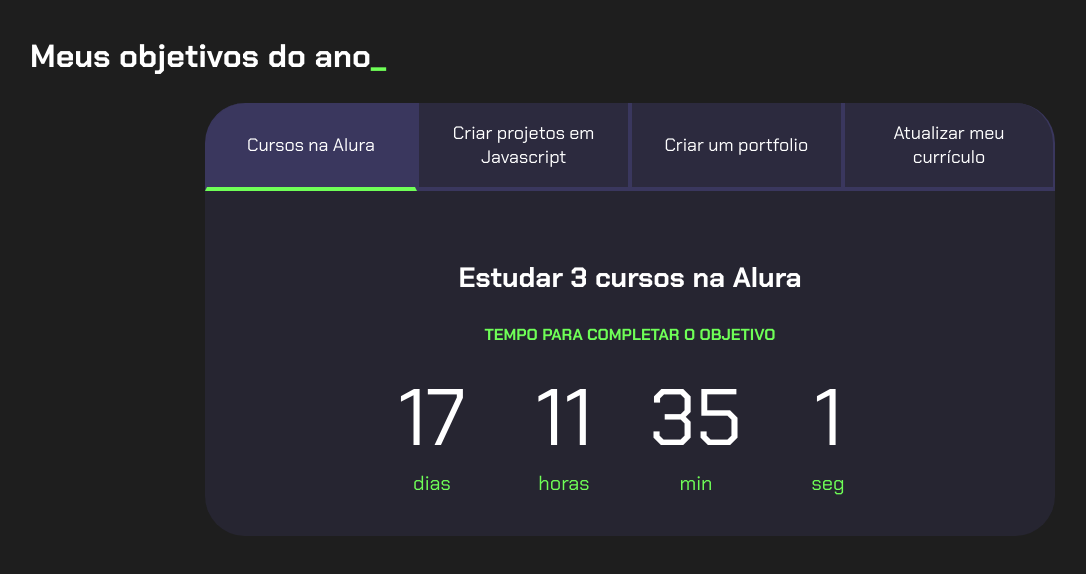
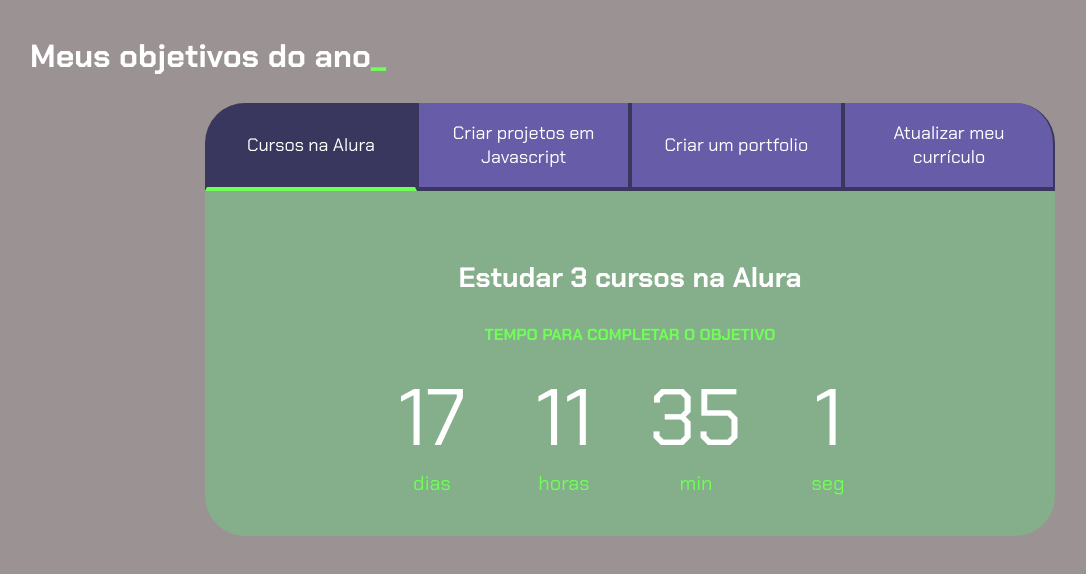
Before and after one commit to calvaosupremo/Agenda-D-gital, a plain HTML site: page index.html in a window 1280 px wide. Shown: the whole page, without its empty margins (10-1096 px from the left). Drawn offline with Linux system fonts and the light colour scheme.

Commit message:
Update style.css

```diff
--- a/style.css
+++ b/style.css
@@ -1,12 +1,12 @@
 @import url('https://fonts.googleapis.com/css2?family=Chakra+Petch:wght@400;700&display=swap');
 
 :root {
-    --cor-de-fundo: #1E1E1E;
+    --cor-de-fundo: #9b9393;
     --verde: #6FFF57;
     --branco: #FFFFFF;
     --botao-ativo: #3A375E;
-    --botao-inativo: rgba(58, 55, 94, 0.5);
-    --texto-fundo: rgba(58, 55, 94, 0.3);
+    --botao-inativo: rgba(51, 39, 189, 0.5);
+    --texto-fundo: rgba(84, 236, 117, 0.3);
 }
 
 body {
```
